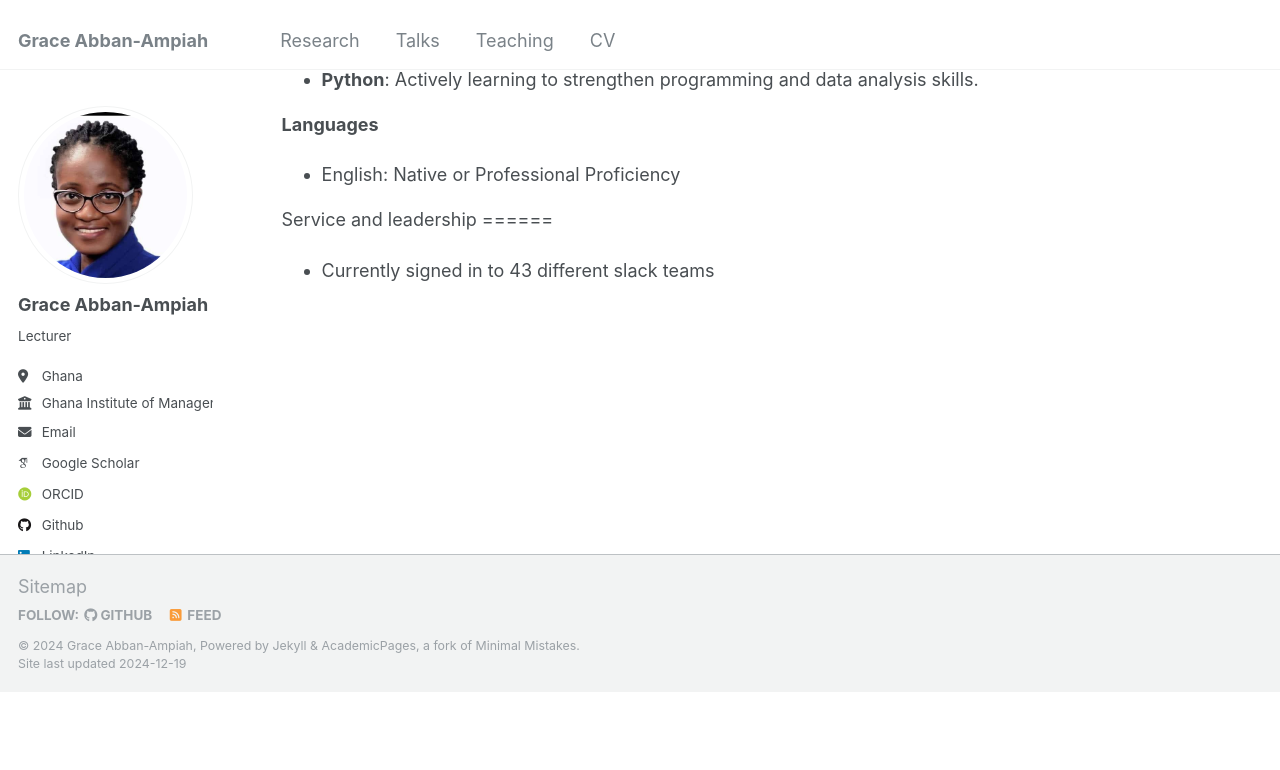
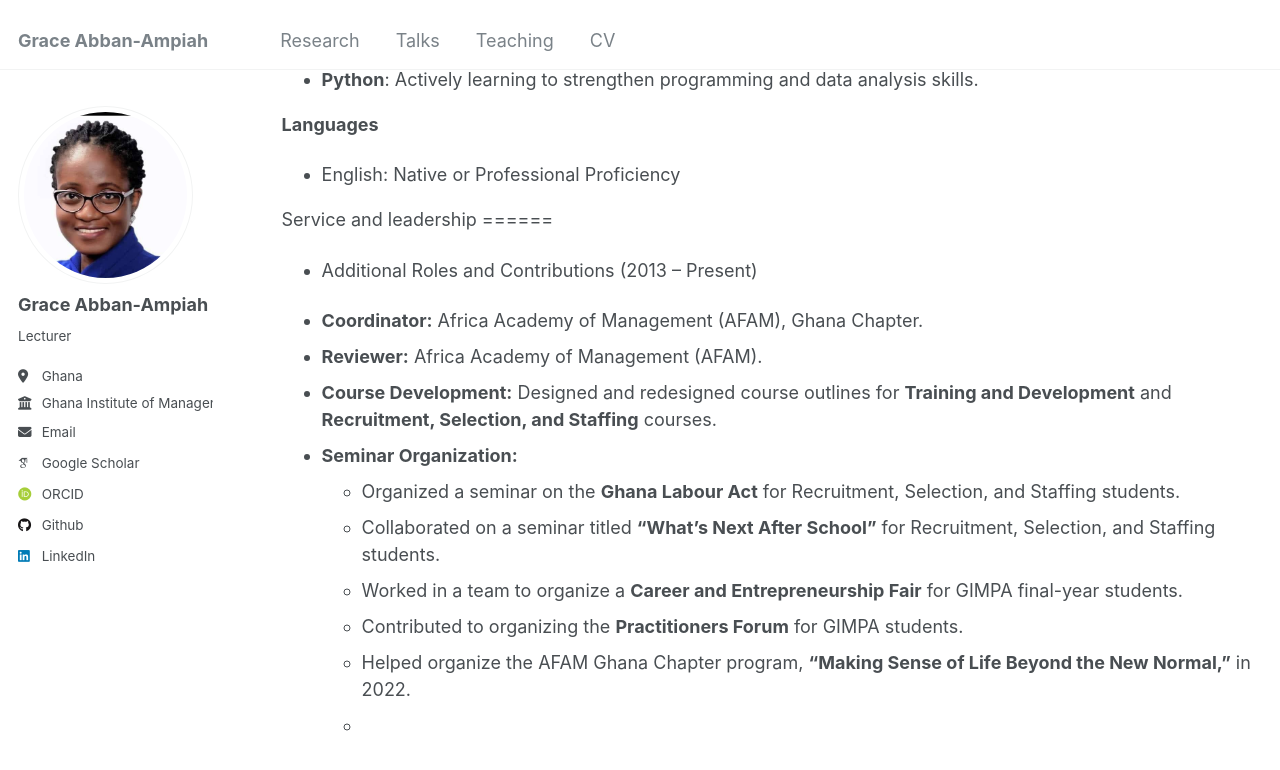
Before and after one commit to gabban-ampiah/gabban-ampiah.github.io, a Jekyll site: the page built from _pages/cv.md, in a window 1280 px wide and 900 px high, scrolled down 1632 px. Shown: the top 770 px of the window. Built offline with Jekyll 4.4.1, drawn with Linux system fonts in a browser that asks for light colours; some web fonts are replaced; before the commit the page ends 2324 px from its top, so only the background shows below that.

Commit message:
Update cv.md

```diff
--- a/_pages/cv.md
+++ b/_pages/cv.md
@@ -82,4 +82,15 @@ Teaching
 -->
 Service and leadership
 ======
-* Currently signed in to 43 different slack teams
+* Additional Roles and Contributions (2013 – Present)
+
+- **Coordinator:** Africa Academy of Management (AFAM), Ghana Chapter.
+- **Reviewer:** Africa Academy of Management (AFAM).
+- **Course Development:** Designed and redesigned course outlines for **Training and Development** and **Recruitment, Selection, and Staffing** courses.
+- **Seminar Organization:**
+  - Organized a seminar on the **Ghana Labour Act** for Recruitment, Selection, and Staffing students.
+  - Collaborated on a seminar titled **"What’s Next After School"** for Recruitment, Selection, and Staffing students.
+  - Worked in a team to organize a **Career and Entrepreneurship Fair** for GIMPA final-year students.
+  - Contributed to organizing the **Practitioners Forum** for GIMPA students.
+  - Helped organize the AFAM Ghana Chapter program, **"Making Sense of Life Beyond the New Normal,"** in 2022.
+  -
```
